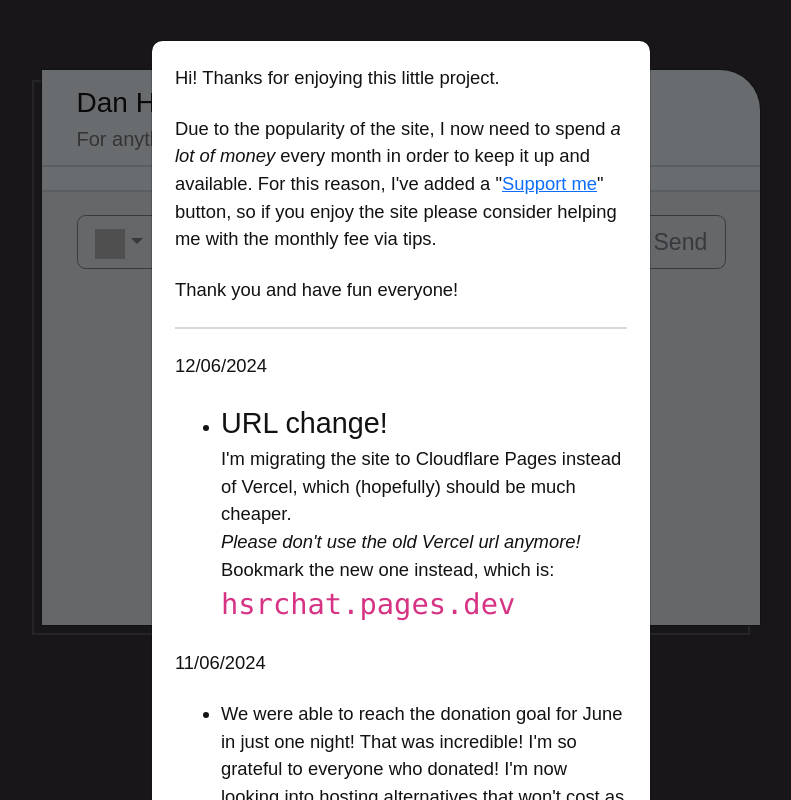
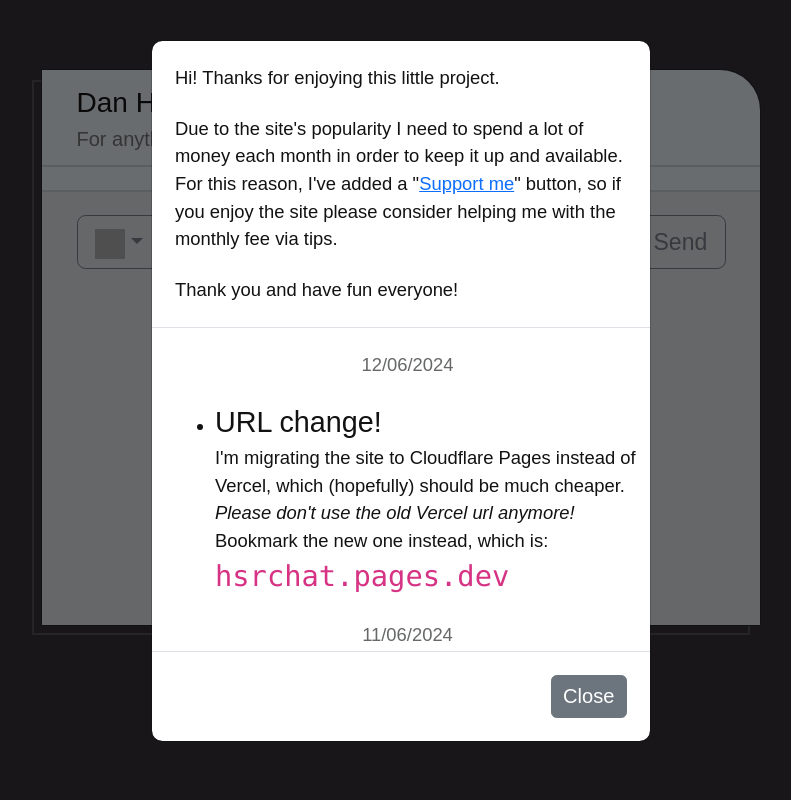
Before and after one commit to Ningyoplug/HSRchat, an Angular app: page / in a window 1280 px wide. Both pictures are taken after a click on the button "Changelog". Shown: the whole page, without its empty margins (239-1030 px from the left). Built offline with nearby package versions, Linux system fonts and the light colour scheme; grey boxes are pictures that could not be loaded; a web font is replaced by a local one.

Commit message:
Made the changelog look nicer

```diff
--- a/src/app/components/chat/chat.component.html
+++ b/src/app/components/chat/chat.component.html
@@ -55,7 +55,9 @@
                             <a class="dropdown-item" (click)="setCustomChara()">Custom character</a>
                         </li>
                         <!-- divider -->
-                        <li *ngIf="customCharas.length"><hr class="dropdown-divider"></li>
+                        <li *ngIf="customCharas.length">
+                            <hr class="dropdown-divider">
+                        </li>
 
                         <!-- list of Custom Characters -->
                         <li *ngFor="let chara of customCharas; let i = index" class="cc position-relative">
@@ -67,7 +69,9 @@
                             </div>
                         </li>
                         <!-- divider -->
-                        <li><hr class="dropdown-divider"></li>
+                        <li>
+                            <hr class="dropdown-divider">
+                        </li>
 
                         <!-- list of characters -->
                         <li *ngFor="let chara of charas">
@@ -168,41 +172,58 @@
 
                                 <div id="changelog" class="modal-body">
                                     <!-- CHANGELOG MODAL CONTENT -->
+                                    <div class="padding1rem pb-0">
                                         <p>Hi! Thanks for enjoying this little project.</p>
-
-                                    <p>Due to the popularity of the site, I now need to spend <i>a lot of money</i>
-                                        every month in order to keep it up and available. For this reason, I've added a
-                                        "<a href="https://ko-fi.com/ningyo" target="_blank">Support me</a>" button, so
-                                        if you enjoy the site please consider helping me with the monthly fee via tips.
+                                        <p>
+                                            Due to the site's popularity I need to spend a lot of money each month in
+                                            order to keep it up and available. For this reason, I've added a "<a
+                                                href="https://ko-fi.com/ningyo" target="_blank">Support me</a>" button,
+                                            so if you enjoy the site please consider helping me with the monthly fee via
+                                            tips.
                                         </p>
-
                                         <p>Thank you and have fun everyone!</p>
+                                    </div>
 
                                     <hr class="mb-3">
 
-                                    <p>12/06/2024</p>
+                                    <div id="changelog-scroll" class="padding1rem pt-0">
+
+                                        <p class="text-grey text-center">12/06/2024</p>
                                         <ul>
                                             <li>
                                                 <span class="fs-5">URL change!</span><br>
-                                            I'm migrating the site to Cloudflare Pages instead of Vercel, which (hopefully) should be much cheaper.<br>
-                                            <i>Please don't use the old Vercel url anymore!</i> Bookmark the new one instead, which is:<br>
+                                                I'm migrating the site to Cloudflare Pages instead of Vercel, which
+                                                (hopefully) should be much cheaper.<br>
+                                                <i>Please don't use the old Vercel url anymore!</i> Bookmark the new
+                                                one
+                                                instead, which is:<br>
                                                 <code class="fs-5">hsrchat.pages.dev</code>
                                             </li>
                                         </ul>
 
-                                    <p>11/06/2024</p>
+                                        <p class="text-grey text-center">11/06/2024</p>
                                         <ul>
-                                        <li>We were able to reach the donation goal for June in just one night! That was incredible! I'm so grateful to everyone who donated! I'm now looking into
-                                            hosting alternatives that won't cost as much, but at least I can rest easy for this month.</li>
+                                            <li>
+                                                We were able to reach the donation goal for June in just one night!
+                                                That was incredible! I'm so grateful to everyone who donated! I'm
+                                                now looking into hosting alternatives that won't cost as much, but
+                                                at least I can rest easy for this month.
+                                            </li>
                                         </ul>
 
-                                    <p>28/05/2024</p>
+                                        <p class="text-grey text-center">28/05/2024</p>
                                         <ul>
-                                        <li><i>You can now create custom characters!</i><br>They will be saved locally,
-                                            meaning they'll still be on the list after you refresh the page.</li>
-                                        <li><i>You can now delete messages!</i><br>No need to start over every time you
+                                            <li><i>You can now create custom characters!</i><br>They will be saved
+                                                locally,
+                                                meaning they'll still be on the list after you refresh the page.
+                                            </li>
+                                            <li><i>You can now delete messages!</i><br>No need to start over every
+                                                time
+                                                you
                                                 make a small typo anymore.</li>
                                         </ul>
+                                    </div>
+
                                 </div>
                                 <div class="modal-footer">
                                     <button type="button" class="btn btn-secondary btn-sm"
--- a/src/styles.scss
+++ b/src/styles.scss
@@ -64,13 +64,11 @@ hr {
 }
 
 .username {
-    // font-size: 21px;
     font-size: 0.91rem;
     font-weight: normal;
 }
 
 .action-text {
-    // font-size: 18px;
     font-size: 0.78rem;
     color: #858586;
 }
@@ -87,6 +85,7 @@ hr {
 .sticker {
     width: 150px;
 }
+
 .sticker-listed {
     width: 75px;
     height: 75px;
@@ -116,6 +115,10 @@ hr {
     &:hover {
         color: #FCBF47;
     }
+}
+
+.padding1rem {
+    padding: 1rem;
 }
 
 
@@ -160,7 +163,6 @@ hr {
 
 
 
-
 /// IDs
 
 #chat {
@@ -185,17 +187,16 @@ hr {
     border-radius: 0px 40px 0px 0px;
 }
 
-#chat-content-1, #chat-content-2 {
+#chat-content-1,
+#chat-content-2 {
     transform: scale(1);
 }
 
 #chat-title {
-    // font-size: 28px;
     font-size: 1.22rem;
 }
 
 #subtitle {
-    // font-size: 20px;
     font-size: 0.87rem;
     color: #666868
 }
@@ -212,17 +213,49 @@ hr {
     }
 }
 
-#changelog {
-    // font-size: 18px;
-    font-size: 0.8rem;
-}
-
 #donationBar {
     width: 100%;
     height: 100px;
-    // height: 130px;
 }
 
+#changelog {
+    font-size: 0.8rem;
+    padding: 0;
+
+    ul {
+        padding-left: 40px;
+    }
+
+    hr {
+        opacity: 1;
+        border-top: 1px solid #dee2e6;
+    }
+}
+
+#changelog-scroll {
+    width: 100%;
+    height: 300px;
+    overflow-y: scroll;
+    padding-right: 10px;
+}
+
+// CUSTOM SCROLLBAR
+/* width */
+::-webkit-scrollbar {
+    width: 10px;
+}
+/* Track */
+::-webkit-scrollbar-track {
+    background: #f1f1f1;
+}
+/* Handle */
+::-webkit-scrollbar-thumb {
+    background: #888;
+}
+/* Handle on hover */
+::-webkit-scrollbar-thumb:hover {
+    background: #555;
+}
 
 
 // IMAGES
@@ -246,11 +279,13 @@ hr {
         zoom: 0.95;
     }
 }
+
 @media screen and (max-width: 620px) {
     .bg-chat {
         zoom: 0.85;
     }
 }
+
 @media screen and (max-width: 590px) {
     .bg-chat {
         zoom: 0.8;
@@ -261,26 +296,31 @@ hr {
         height: 100px;
     }
 }
+
 @media screen and (min-width: 576px) {
     #stickersLabel {
         font-size: 1rem !important;
     }
 }
+
 @media screen and (max-width: 535px) {
     .bg-chat {
         zoom: 0.75;
     }
 }
+
 @media screen and (max-width: 505px) {
     .bg-chat {
         zoom: 0.7;
     }
 }
+
 @media screen and (max-width: 476px) {
     .bg-chat {
         zoom: 0.65;
     }
 }
+
 @media screen and (max-width: 420px) {
     .bg-chat {
         zoom: 0.6;
@@ -295,11 +335,13 @@ hr {
         height: 130px;
     }
 }
+
 @media screen and (max-width: 400px) {
     .bg-chat {
         zoom: 0.5;
     }
 }
+
 @media screen and (min-width: 320px) and (max-width: 357px) {
     .bg-chat {
         zoom: 0.45;
```
Lines whose indentation alone changed are shown as unchanged.
